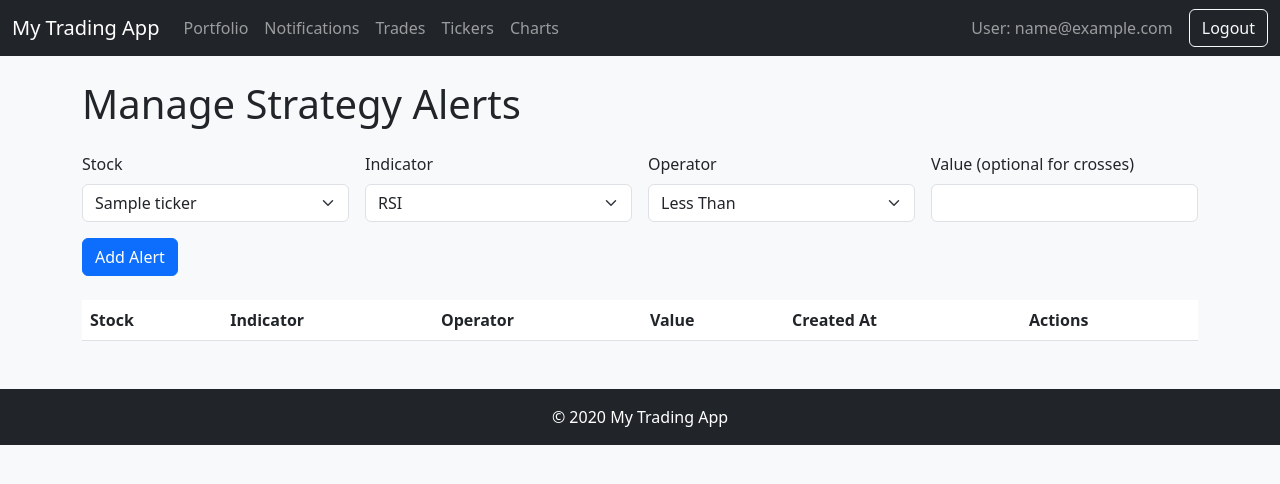
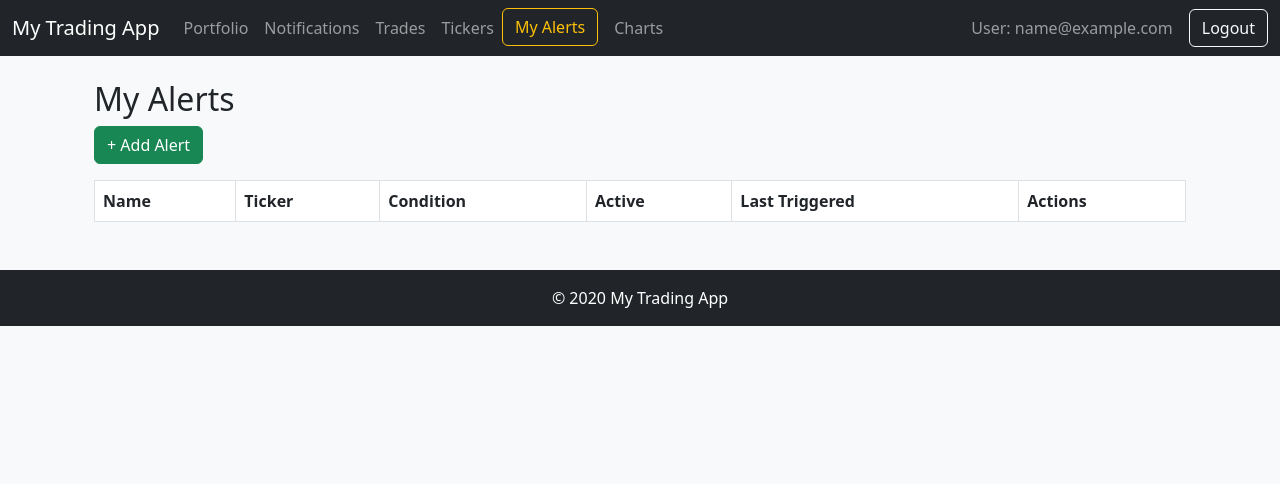
Before and after one commit to kc59czk/portfolio-monitor, a Python web app: template templates/alerts.html in a window 1280 px wide. Shown: the top 484 px of the page. Run offline with Jinja, Linux system fonts and the light colour scheme; the template is opened without the code that fills it: most values are stand-ins (such as "Sample title", 1, 10 or a date in 2020); lists and menus that the app fills with data are empty.

Commit message:
alerts improvements

```diff
--- a/templates/alerts.html
+++ b/templates/alerts.html
@@ -1,72 +1,29 @@
-{% extends "base.html" %}
-
-{% block title %}Manage Alerts{% endblock %}
-
+{% extends 'base.html' %}
 {% block content %}
-<h1 class="mb-4">Manage Strategy Alerts</h1>
-
-<form method="post" class="row g-3 mb-4">
-    <div class="col-md-3">
-        <label for="stock_id" class="form-label">Stock</label>
-        <select name="stock_id" class="form-select" required>
-            {% for stock in stocks %}
-            <option value="{{ stock['id'] }}">{{ stock['ticker'] }}</option>
-            {% endfor %}
-        </select>
-    </div>
-
-    <div class="col-md-3">
-        <label for="indicator" class="form-label">Indicator</label>
-        <select name="indicator" class="form-select" required>
-            <option value="RSI">RSI</option>
-            <option value="MACD">MACD</option>
-            <option value="PRICE">Price</option>
-        </select>
-    </div>
-
-    <div class="col-md-3">
-        <label for="operator" class="form-label">Operator</label>
-        <select name="operator" class="form-select" required>
-            <option value="<">Less Than</option>
-            <option value=">">Greater Than</option>
-            <option value="crosses">Crosses (for MACD)</option>
-        </select>
-    </div>
-
-    <div class="col-md-3">
-        <label for="value" class="form-label">Value (optional for crosses)</label>
-        <input type="number" step="0.01" name="value" class="form-control">
-    </div>
-
-    <div class="col-12">
-        <button type="submit" class="btn btn-primary">Add Alert</button>
-    </div>
-</form>
-
-<table class="table table-striped">
+<div class="container mt-4">
+    <h2>My Alerts</h2>
+    <a href="{{ url_for('new_alert') }}" class="btn btn-success mb-3">+ Add Alert</a>
+    <table class="table table-bordered table-striped">
         <thead>
             <tr>
-            <th>Stock</th>
-            <th>Indicator</th>
-            <th>Operator</th>
-            <th>Value</th>
-            <th>Created At</th>
-            <th>Actions</th>
+                <th>Name</th><th>Ticker</th><th>Condition</th><th>Active</th><th>Last Triggered</th><th>Actions</th>
             </tr>
         </thead>
         <tbody>
             {% for alert in alerts %}
             <tr>
+                <td>{{ alert['name'] }}</td>
                 <td>{{ alert['ticker'] }}</td>
-            <td>{{ alert['indicator'] }}</td>
-            <td>{{ alert['operator'] }}</td>
-            <td>{{ alert['value'] if alert['value'] else 'N/A' }}</td>
-            <td>{{ alert['created_at'] }}</td>
+                <td><code>{{ alert['condition'] }}</code></td>
+                <td>{{ 'Yes' if alert['is_active'] else 'No' }}</td>
+                <td>{{ alert['last_triggered'] or '-' }}</td>
                 <td>
-                <a href="{{ url_for('delete_alert', alert_id=alert['id']) }}" class="btn btn-danger btn-sm">Delete</a>
+                    <a href="{{ url_for('edit_alert', alert_id=alert['id']) }}" class="btn btn-primary btn-sm">Edit</a>
+                    <a href="{{ url_for('delete_alert', alert_id=alert['id']) }}" class="btn btn-danger btn-sm" onclick="return confirm('Are you sure?');">Delete</a>
                 </td>
             </tr>
             {% endfor %}
         </tbody>
     </table>
+</div>
 {% endblock %}
--- a/templates/base.html
+++ b/templates/base.html
@@ -26,6 +26,11 @@
                     <a class="nav-link" href="{{ url_for('tickers') }}">Tickers</a>
                 </li>
                                 <li class="nav-item">
+                    <a href="{{ url_for('alerts') }}" class="btn btn-outline-warning me-2">My Alerts</a>
+
+                </li>
+                               </li>
+                                <li class="nav-item">
                     <a class="nav-link" href="{{ url_for('charts') }}">Charts</a>
                 </li>
             </ul>
```
Also changed, not shown: alert_scanner.py (added, +47 -0 lines), app.py (+54 -22 lines), templates/alert_form.html (added, +38 -0 lines). Lines whose indentation alone changed are shown as unchanged.
